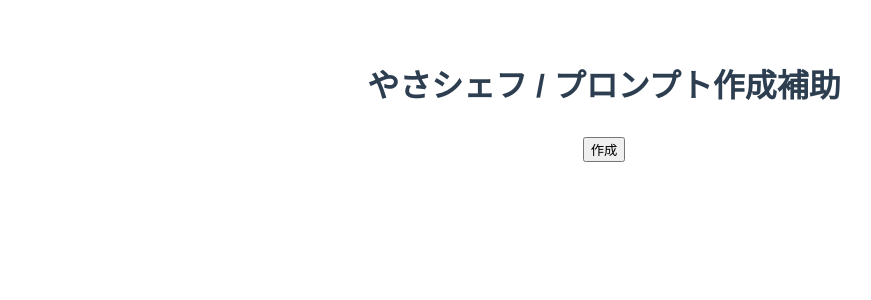
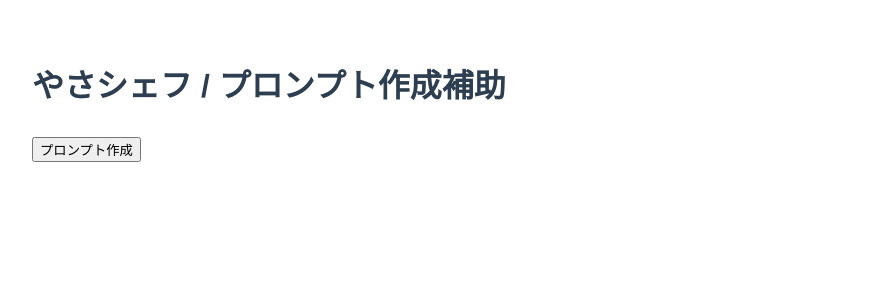
Before and after one commit to marunaka-food-corp/yasa-chef-prompt, a Vue app: page / in a window 1280 px wide. Shown: the top 300 px of the page, without its empty margins (36-907 px from the left). Built offline with nearby package versions, Linux system fonts and the light colour scheme.

Commit message:
Update App.vue

```diff
--- a/src/App.vue
+++ b/src/App.vue
@@ -2,7 +2,7 @@
   <div>
     <h1>やさシェフ / プロンプト作成補助</h1>
     <form @submit.prevent="generate">
-      <button type="submit">作成</button>
+      <button type="submit">プロンプト作成</button>
     </form>
     <div v-if="generatedPrompt" class="generated-prompt">
       <textarea v-model="generatedPrompt" readonly></textarea>
@@ -39,9 +39,10 @@ export default {
   font-family: Avenir, Helvetica, Arial, sans-serif;
   -webkit-font-smoothing: antialiased;
   -moz-osx-font-smoothing: grayscale;
-  text-align: center;
+  text-align: left;
   color: #2c3e50;
   margin-top: 60px;
+  margin-left: 60px;
 }
 
 .generated-prompt {
```
